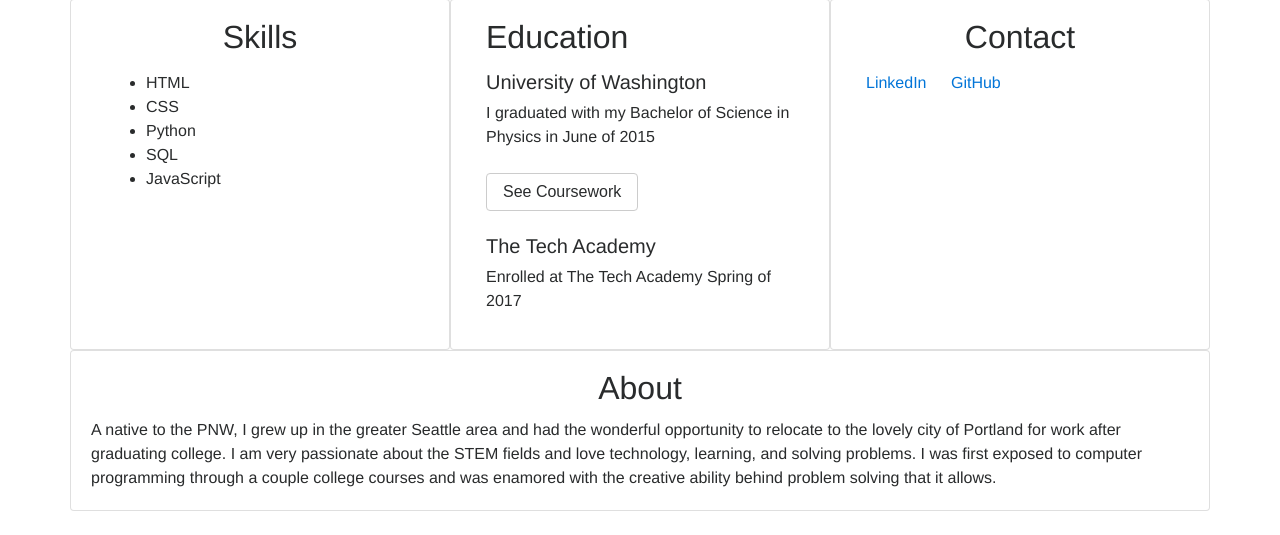
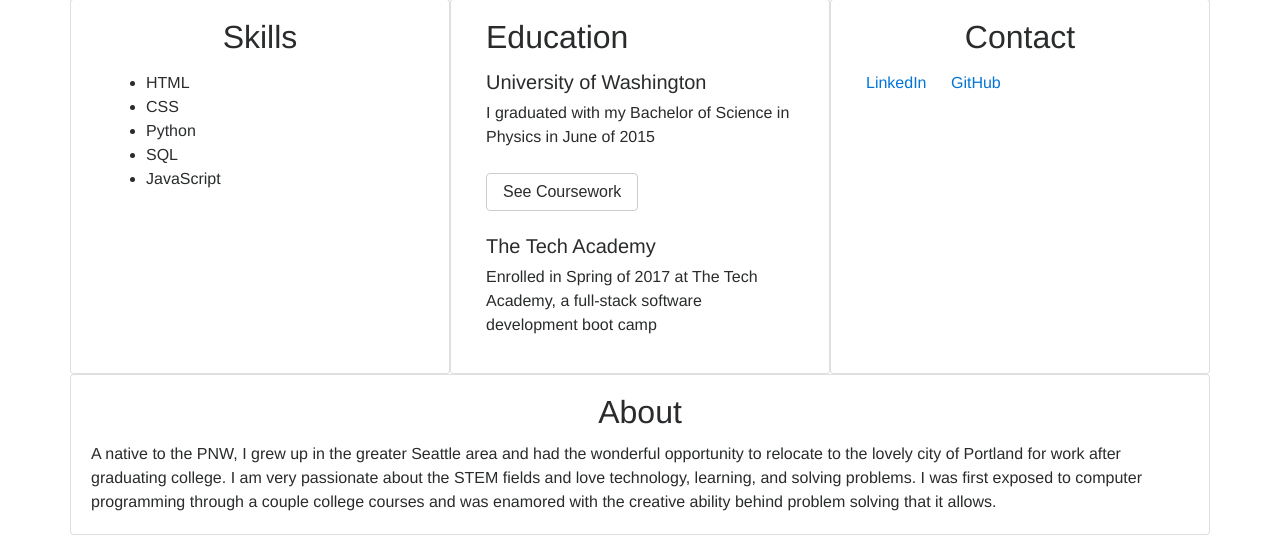
Before and after one commit to zfregin/zfregin.github.io, a plain HTML site: page index.html in a window 1280 px wide. Shown: the part 962-1497 px from the top of the page. Before the commit the page ends 1473 px from the top, so only its background shows below. Drawn offline with nearby package versions, Linux system fonts and the light colour scheme; a script that the page names is missing.

Commit message:
TTA Edit

```diff
--- a/index.html
+++ b/index.html
@@ -108,7 +108,7 @@
 							<br>
 							<br>
 
-							<h5>The Tech Academy</h5>Enrolled at The Tech Academy Spring of 2017
+							<h5>The Tech Academy</h5>Enrolled in Spring of 2017 at The Tech Academy, a full-stack software development boot camp
 						</p>
 					</div>
 				</div>
```
